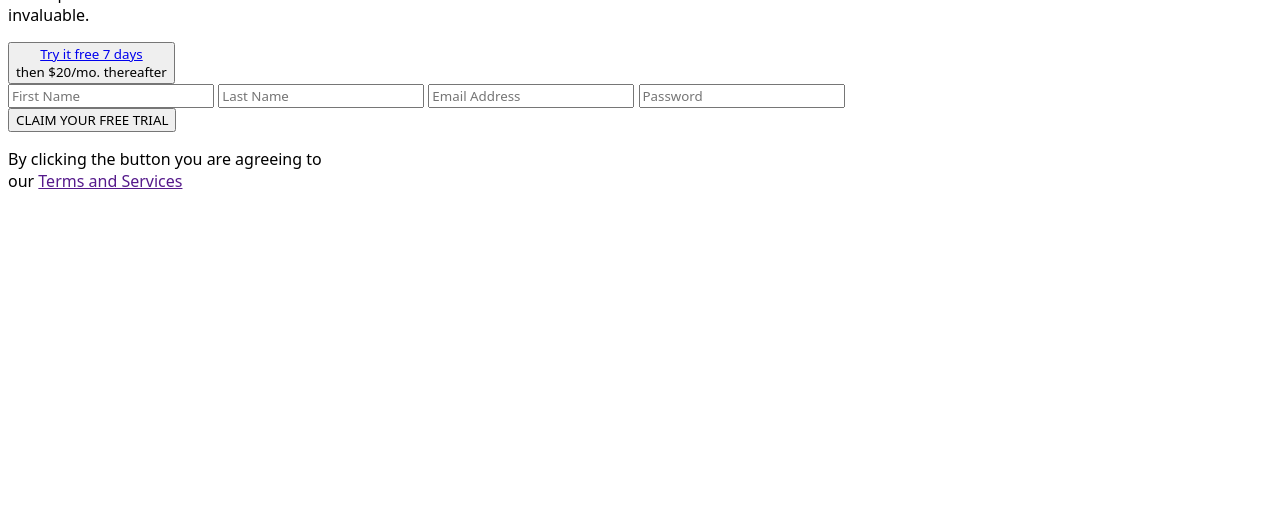
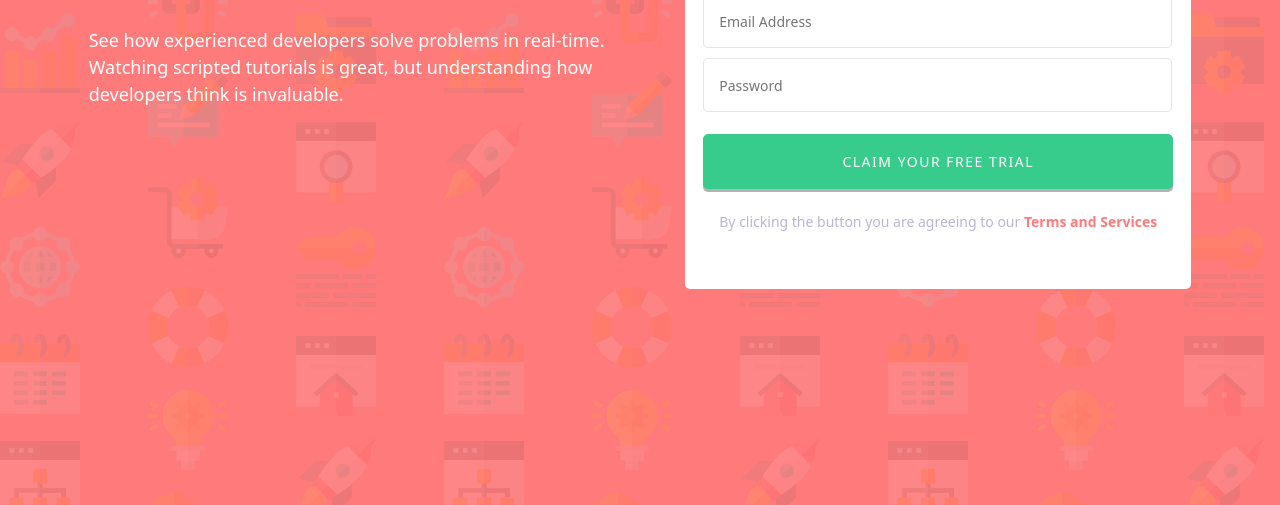
Before and after one commit to bcharles890/Frontend-Mentor---Intro-component-with-sign-up-form, a plain HTML site: page src/index.html in a window 1280 px wide. Shown: the part 295-800 px from the top of the page. Drawn offline with Linux system fonts and the light colour scheme; a web font is replaced by a local one.

Commit message:
desktop and mobile styles completed

```diff
--- a/src/index.html
+++ b/src/index.html
@@ -9,12 +9,17 @@
     <title>Front end mentor sign up form</title>
 </head>
 <body>
+    <div id="page-container">
+        <div id="left-side">
     <div>
         <h1 id="slogan">Learn to code by <br class="desktop-break"> watching others</h1>
         <br>
         <p id="txt">See how experienced developers solve <br class="mobile-break"> problems in real-time. <br class="desktop-break"> Watching <br class="mobile-break"> scripted tutorials is great, but <br class="mobile-break"> understanding how <br class="desktop-break"> developers think is <br class="mobile-break"> invaluable.</p>
     </div>
 
+    </div>
+
+    <div id="right-side">
     <div id="button-container">
     <button id="btn"><a href="#" id="trial">Try it free 7 days</a> <br class="mobile-break"> then $20/mo. thereafter</button>
         </div>
@@ -26,8 +31,11 @@
         <input type="password" name="password" id="" placeholder="Password" class="txt-box">
         <br>
         <input type="button" value="CLAIM YOUR FREE TRIAL" id="sign-up-btn">
-        <p id="terms-services">By clicking the button you are agreeing to <br mobile-break> our <a href="" id="terms">Terms and Services</a> </p>
+        <p id="terms-services">By clicking the button you are agreeing to <br class="mobile-break"> our <a href="" id="terms">Terms and Services</a> </p>
     </form>
+    </div>
+
+    </div>
     </div>
 
 </body>
--- a/src/style.css
+++ b/src/style.css
@@ -5,7 +5,7 @@
 }
 
 
-@media only screen and (max-width: 425px) {
+@media only screen and (max-width: 840px) {
 
     /* mobile styles*/
 
@@ -28,6 +28,7 @@
         font-size: 16px;
         color: white;
         margin-top: 0%;
+
     }
 
     #button-container{
@@ -124,9 +125,124 @@
 
 }
 
-@media only screen and (min-width: 376px) and (max-width: 1140px) {
+@media only screen and (min-width: 841px) {
+
+    body{
+        background-image: url(/intro-component-with-signup-form-master/images/bg-intro-desktop.png);
+        background-color: hsl(0, 100%, 74%) ;
+        color: white;
+    }
 
     .mobile-break{
         display: none;
     }
+
+    #page-container{
+        display: flex;
+        justify-content: space-evenly;
+        align-items: center;
+    }
+
+    #left-side{
+
+    }
+
+    #right-side{
+
+        margin-top: 50px;
+    }
+
+    #txt{
+
+        line-height: 1.5em;
+        font-size: 18px;
+        margin-top: 0%;
+    }
+
+    #btn{
+        border: solid hsl(248, 32%, 49%) 3px;
+        background-color: hsl(248, 32%, 49%) ;
+        border-radius: 5px;
+        text-align: center;
+        width: 500px;
+        height: 70px;
+        color: white;
+        font-size: 16px;
+        box-shadow: 0px 8px rgba(0, 0, 0, .2);
+    }
+
+    #trial{
+        font-weight: 700;
+        color: white;
+        text-decoration: none;
+        font-size: 16px;
+    }
+
+    #form-container{
+        display: flex;
+        justify-content: center;
+
+    }
+
+    #sign-up-form{
+        border: solid white 3px;
+        height: 430px;
+        margin-top: 20px;
+        display: block;
+        border-radius: 5px;
+        width: 500px;
+        background-color: white;
+
+    }
+
+    .txt-box{
+        display: block;
+        width: 450px;
+        height: 50px;
+        padding-left: 15px;
+        font-family: system-ui, -apple-system, BlinkMacSystemFont, 'Segoe UI', Roboto, Oxygen, Ubuntu, Cantarell, 'Open Sans', 'Helvetica Neue', sans-serif;
+        font-size: 14px;
+        font-weight: 500;
+        margin-top: 10px;
+        border-radius: 5px;
+        border: solid hsla(246, 25%, 77%, 0.4) 1px;
+        margin-left: 15px;
+        outline-color: hsl(248, 32%, 49%);
+
+    }
+
+    #sign-up-btn{
+        width: 470px;
+        height: 55px;
+        margin-left: 15px;
+        border: solid hsl(154, 59%, 51%) 1px;
+        border-radius: 5px;
+        background-color: hsl(154, 59%, 51%);
+        color: white;
+        font-weight: 500;
+        font-size: 14px;
+        box-shadow: rgba(0, 0, 0, .3) 0px 3px;
+        letter-spacing: 1.5px;
+
+
+    }
+
+    #terms-services{
+        color: hsl(246, 25%, 77%);
+        text-align: center;
+        font-size: 14px;
+        line-height: 1.8em;
+        margin-top: 20px;
+    }
+
+    #terms{
+        font-weight: 700;
+        color: hsl(0, 100%, 74%);
+        text-decoration: none;
+    }
+
+
+
+
+
 }
```
